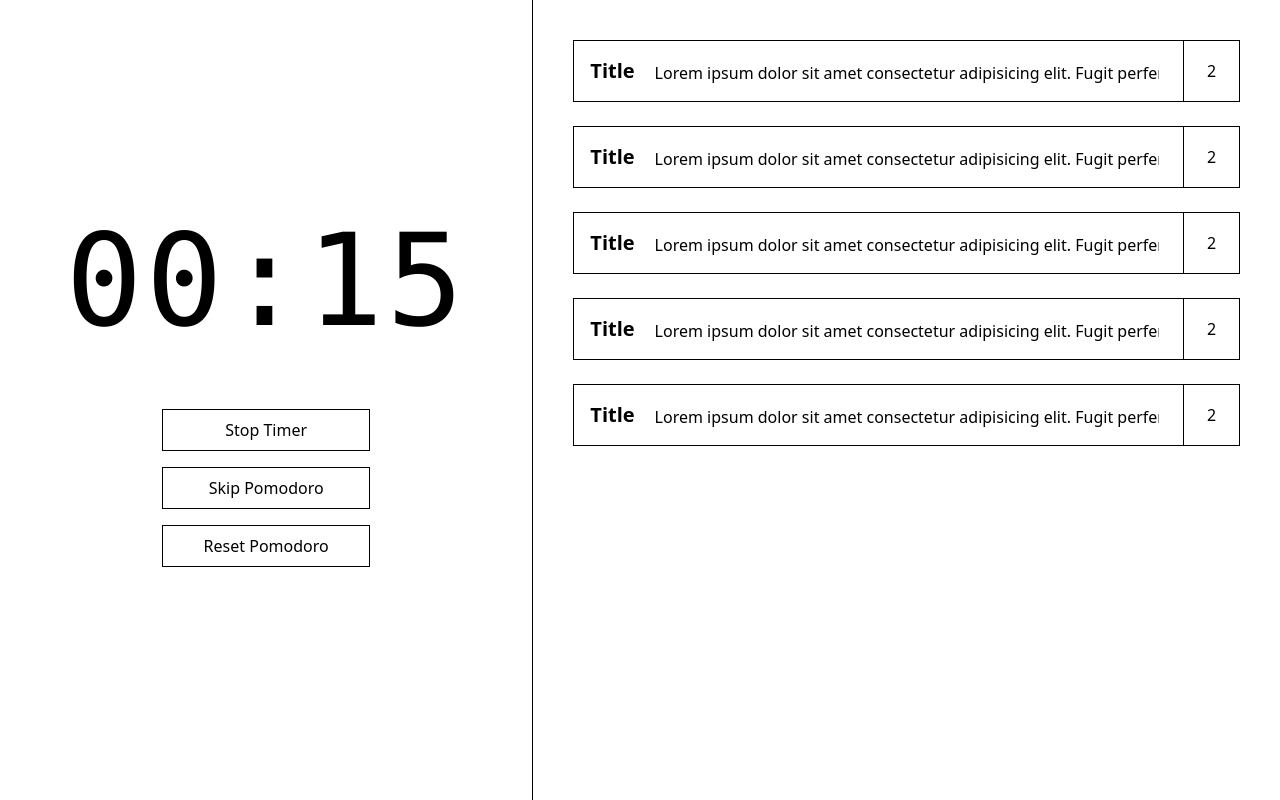
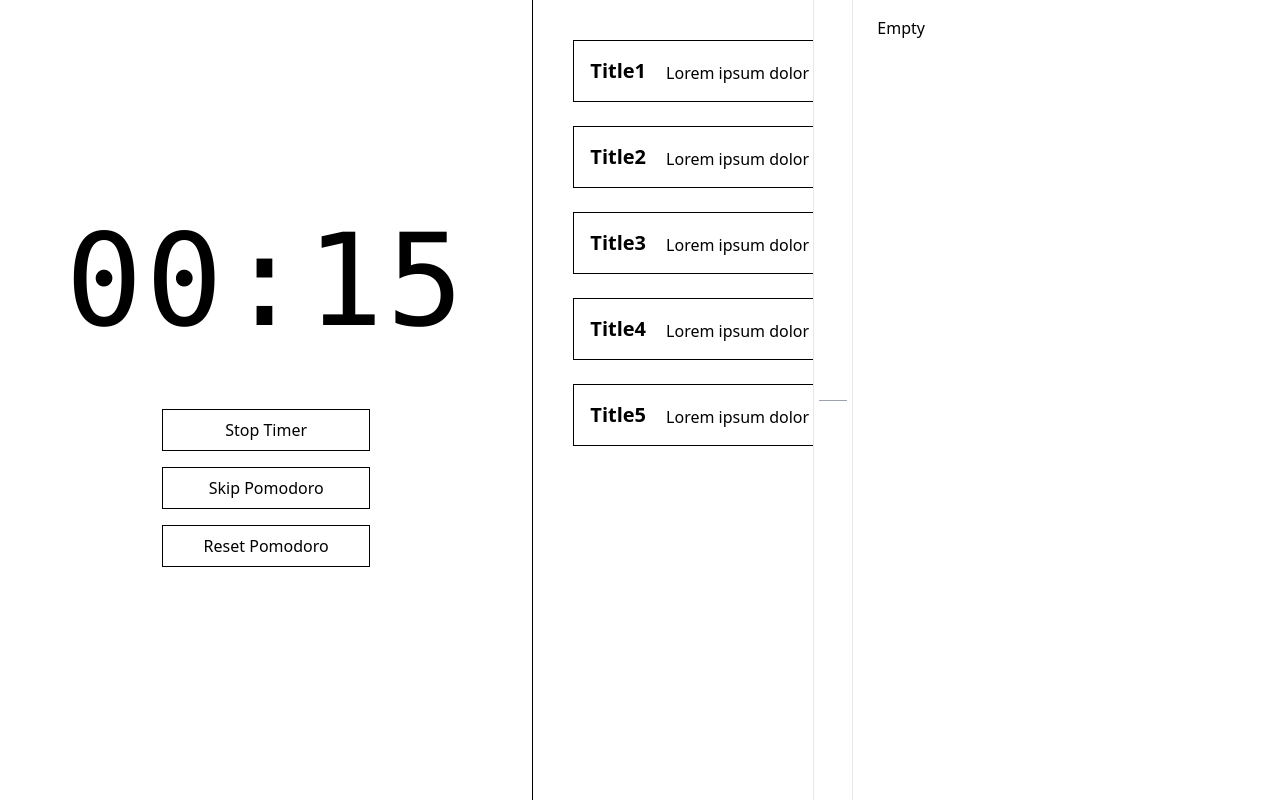
Before and after one commit to AngW1SH/Pomodoro-Timer, a React (Vite) app in the folder client/: page / in a window 1280 px wide. Built offline with nearby package versions, Linux system fonts and the light colour scheme.

Commit message:
add edit visuals, add open edit via clicking on a list element

```diff
--- /dev/null
+++ b/client/src/components/Edit.tsx
@@ -0,0 +1,45 @@
+import React, { FC, useEffect, useState } from "react";
+import { IPomodoro } from "../../types";
+
+interface EditProps {
+  edited: IPomodoro | null;
+}
+
+const Edit: FC<EditProps> = ({ edited }) => {
+  const [opened, setOpened] = useState(true);
+  const [editedInner, setEditedInner] = useState(edited);
+
+  const handleClose = () => {
+    setOpened(false);
+  };
+
+  useEffect(() => {
+    setTimeout(() => setOpened(true), 1);
+  }, []);
+
+  useEffect(() => {
+    /*
+    Potential Problems:
+     - make sure a new object is always passed
+       the editor won't open back if the same pomodoro is passed
+    */
+    setOpened(true);
+    setEditedInner(edited);
+  }, [edited]);
+
+  return (
+    <div
+      className={`fixed ${
+        opened ? "right-0" : "right-[-40%]"
+      } top-0 h-screen w-4/12 bg-white pl-6 pt-4 transition-[right] duration-300`}
+    >
+      {editedInner ? editedInner.title : "Empty"}
+      <div
+        className="absolute -left-10 top-0 flex h-full w-10 items-center justify-center border-x bg-white after:block after:h-px after:w-7 after:bg-gray-400 hover:bg-gray-100"
+        onClick={handleClose}
+      ></div>
+    </div>
+  );
+};
+
+export default Edit;
--- a/client/src/components/List.tsx
+++ b/client/src/components/List.tsx
@@ -3,13 +3,27 @@ import { IPomodoro } from "../../types";
 
 interface ListProps {
   pomodoros: IPomodoro[];
+  onClick: (pomodoro: IPomodoro) => any;
 }
 
-const List: FC<ListProps> = ({ pomodoros }) => {
+const List: FC<ListProps> = ({ pomodoros, onClick }) => {
+  const handleClick = (e: React.MouseEvent) => {
+    if (e.target instanceof HTMLElement) {
+      Array.from(e.currentTarget.children).forEach((child, index) => {
+        if (e.target == child || child.contains(e.target as HTMLElement)) {
+          onClick(pomodoros[index]);
+        }
+      });
+    }
+  };
+
   return (
-    <div className="h-full w-7/12 overflow-auto p-10">
+    <div className="h-full w-7/12 overflow-auto p-10" onClick={handleClick}>
       {pomodoros.map((pomodoro) => (
-        <div className="relative mb-6 flex cursor-pointer items-end justify-center border border-black py-4">
+        <div
+          key={pomodoro.id}
+          className="relative mb-6 flex cursor-pointer items-end justify-center border border-black py-4"
+        >
           <div className="ml-4 mr-5 whitespace-nowrap text-xl font-bold">
             {pomodoro.title}
           </div>
--- a/client/src/components/static.tsx
+++ b/client/src/components/static.tsx
@@ -3,35 +3,35 @@ import { IPomodoro } from "../../types";
 export const staticPomodoros: IPomodoro[] = [
   {
     id: 1,
-    title: "Title",
+    title: "Title1",
     description:
       "Lorem ipsum dolor sit amet consectetur adipisicing elit. Fugit perferendis ea illum deserunt repudiandae excepturi quisquam debitis assumenda sed exercitationem.",
     repeats: 2,
   },
   {
-    id: 1,
-    title: "Title",
+    id: 2,
+    title: "Title2",
     description:
       "Lorem ipsum dolor sit amet consectetur adipisicing elit. Fugit perferendis ea illum deserunt repudiandae excepturi quisquam debitis assumenda sed exercitationem.",
     repeats: 2,
   },
   {
-    id: 1,
-    title: "Title",
+    id: 3,
+    title: "Title3",
     description:
       "Lorem ipsum dolor sit amet consectetur adipisicing elit. Fugit perferendis ea illum deserunt repudiandae excepturi quisquam debitis assumenda sed exercitationem.",
     repeats: 2,
   },
   {
-    id: 1,
-    title: "Title",
+    id: 4,
+    title: "Title4",
     description:
       "Lorem ipsum dolor sit amet consectetur adipisicing elit. Fugit perferendis ea illum deserunt repudiandae excepturi quisquam debitis assumenda sed exercitationem.",
     repeats: 2,
   },
   {
-    id: 1,
-    title: "Title",
+    id: 5,
+    title: "Title5",
     description:
       "Lorem ipsum dolor sit amet consectetur adipisicing elit. Fugit perferendis ea illum deserunt repudiandae excepturi quisquam debitis assumenda sed exercitationem.",
     repeats: 2,
--- a/client/src/containers/Main.tsx
+++ b/client/src/containers/Main.tsx
@@ -2,16 +2,27 @@ import React, { FC, useState } from "react";
 import Timer from "../components/Timer";
 import List from "../components/List";
 import { staticPomodoros } from "../components/static";
+import { IPomodoro } from "../../types";
+import Edit from "../components/Edit";
 
 interface MainProps {}
 
+const EditWithMemo = React.memo(Edit, (props, newProps) => false);
+
 const Main: FC<MainProps> = () => {
+  const [edited, setEdited] = useState<IPomodoro | null>(null);
   const [pomodoros, setPomodoros] = useState(staticPomodoros);
+
+  const onPomodoroClick = (pomodoro: IPomodoro) => {
+    setEdited({ ...pomodoro });
+  };
+
   const onTimeout = () => {};
   return (
     <div className="flex h-screen">
       <Timer initialTime={20} callback={onTimeout} />
-      <List pomodoros={pomodoros} />
+      <List onClick={onPomodoroClick} pomodoros={pomodoros} />
+      <EditWithMemo edited={edited} />
     </div>
   );
 };
```
